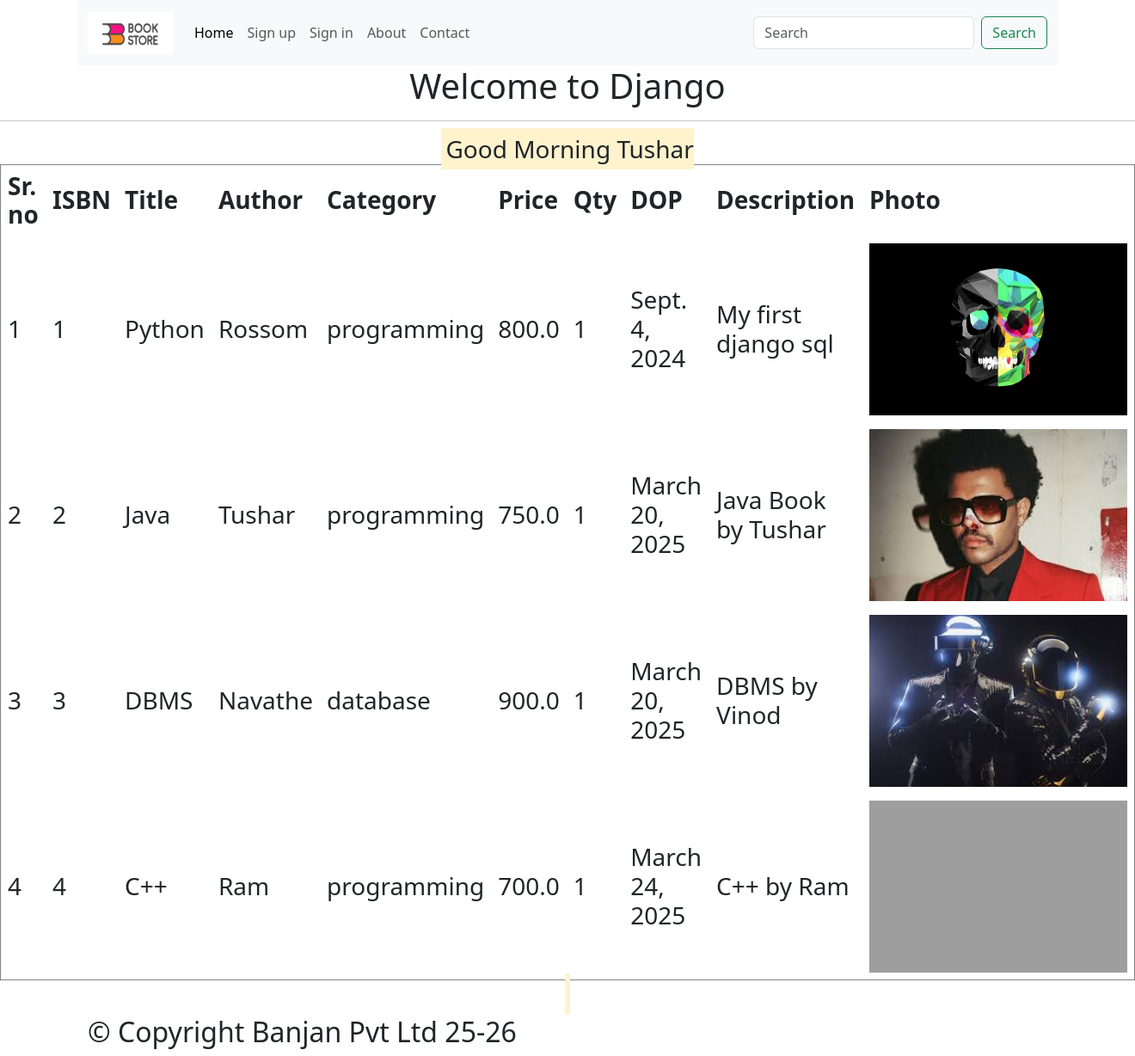
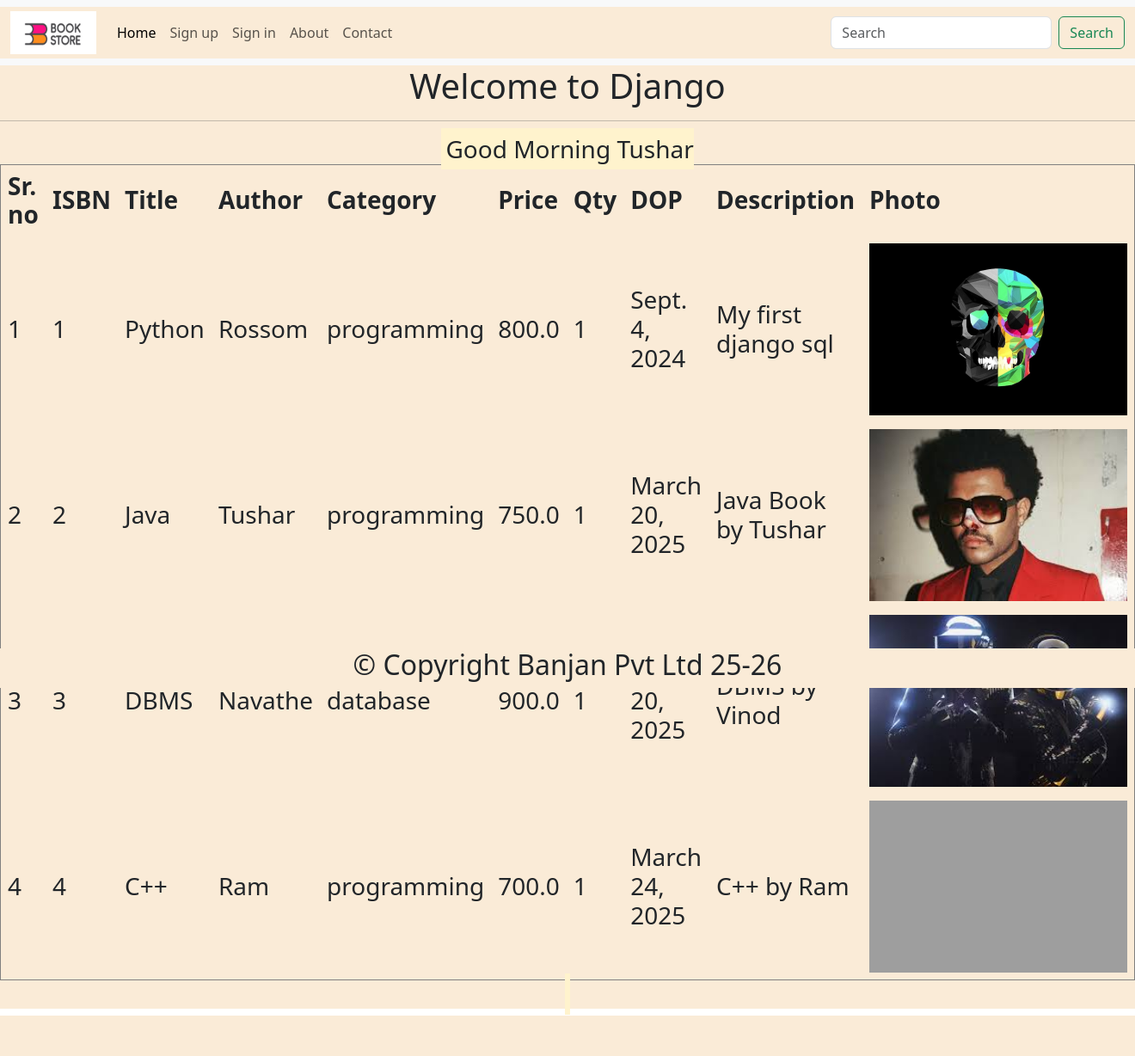
Before and after one commit to Tushxrb/djangoproject, a Django app: page / in a window 1320 px wide. Shown: the whole page at 86% size. After the commit the page ends 1181 px from the top, so only its background shows below. Run offline with Django 5.2, Linux system fonts and the light colour scheme; data comes from the database, SQL or seed files in the repository; grey boxes are pictures that could not be loaded.

Commit message:
header-footer

```diff
--- /dev/null
+++ b/libraryproject/app/static/css/style.css
@@ -0,0 +1,11 @@
+*{
+    background-color: antiquewhite;
+}
+
+footer{
+    position: fixed;
+    bottom: 0;
+    left: 0;
+    width: 100%;
+    text-align: center;
+}
--- a/libraryproject/app/templates/base.html
+++ b/libraryproject/app/templates/base.html
@@ -8,11 +8,12 @@
     <title>
         {% block title %}{% endblock %}
     </title>
+    <link rel="stylesheet" href="{% static 'css/style.css' %}">
     <link href="https://cdn.jsdelivr.net/npm/bootstrap@5.3.3/dist/css/bootstrap.min.css" rel="stylesheet" integrity="sha384-QWTKZyjpPEjISv5WaRU9OFeRpok6YctnYmDr5pNlyT2bRjXh0JMhjY6hW+ALEwIH" crossorigin="anonymous">
   </head>
   <body>
     <!-- header starts here -->
-    <div class="container">
+    <div class="container-fluid">
         <div class="row">
             <nav class="navbar navbar-expand-lg bg-body-tertiary">
                 <div class="container-fluid">
@@ -57,7 +58,7 @@
 
     <div class="container">
         <div class="row">
-            <h2>&copy; Copyright Banjan Pvt Ltd 25-26</h2>
+           <footer> <h2>&copy; Copyright Banjan Pvt Ltd 25-26</h2></footer>
         </div>
     </div>
 
```
